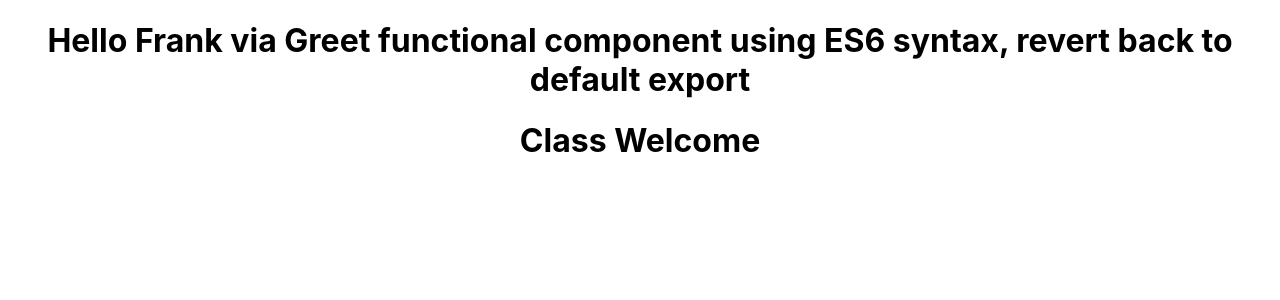
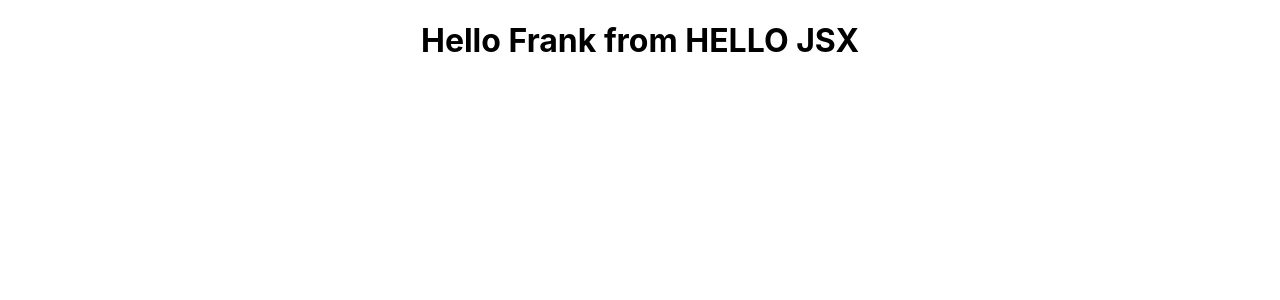
Before and after one commit to FrankMyatThu/OwnDevelopment, a React (Create React App) app in the folder ReactJS.HelloWorld/hello-world/: page / in a window 1280 px wide. Shown: the top 300 px of the page. Built offline with nearby package versions, Linux system fonts and the light colour scheme.

Commit message:
JSX Hello

```diff
--- a/ReactJS.HelloWorld/hello-world/src/App.js
+++ b/ReactJS.HelloWorld/hello-world/src/App.js
@@ -4,13 +4,15 @@ import './App.css';
 import { Component } from 'react';
 import Greet from './components/Greet'
 import Welcome from './components/Welcome'
+import Hello from './components/Hello'
 
 class App extends Component {
   render() {
     return (
       <div className="App">
-        <Greet></Greet>
-        <Welcome></Welcome>
+        {/* <Greet></Greet>
+        <Welcome></Welcome> */}
+        <Hello></Hello>
       </div>
     );
   }
--- /dev/null
+++ b/ReactJS.HelloWorld/hello-world/src/components/Hello.js
@@ -0,0 +1,11 @@
+import React from 'react'
+
+const Hello = () =>{
+    return(
+        <div className="test">
+            <h1>Hello Frank from HELLO JSX</h1>
+        </div>
+    )
+}
+
+export default Hello
```
